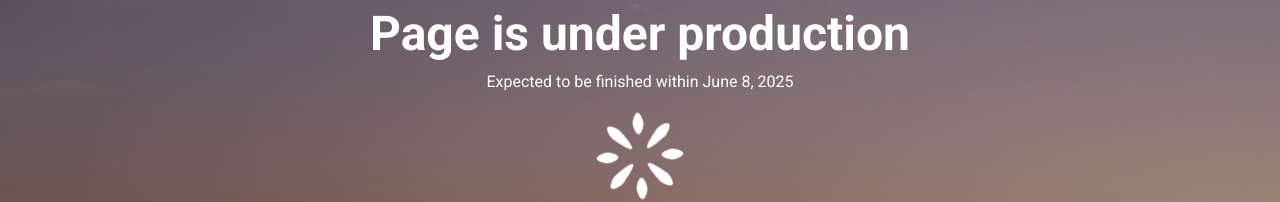
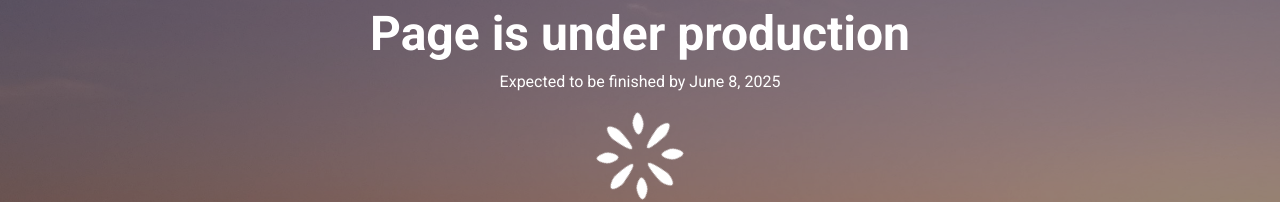
Before and after one commit to annechh/portfolio-2, a React (Vite) app: page / in a window 1280 px wide. Shown: the part 292-494 px from the top of the page. Built offline with nearby package versions, Linux system fonts and the light colour scheme.

Commit message:
Update Home.tsx

```diff
--- a/src/pages/Home.tsx
+++ b/src/pages/Home.tsx
@@ -9,7 +9,7 @@ export default function Home() {
 
       <section className="flex flex-col justify-center items-center gap-3 text-center px-5">
         <h1 className="text-4xl md:text-5xl font-bold ">Page is under production</h1>
-        <p>Expected to be finished within June 8, 2025</p>
+        <p>Expected to be finished by June 8, 2025</p>
         <img src={LOGO_ICON} alt="HaugeDev logo icon" className="spin" />
       </section>
     </div>
```
